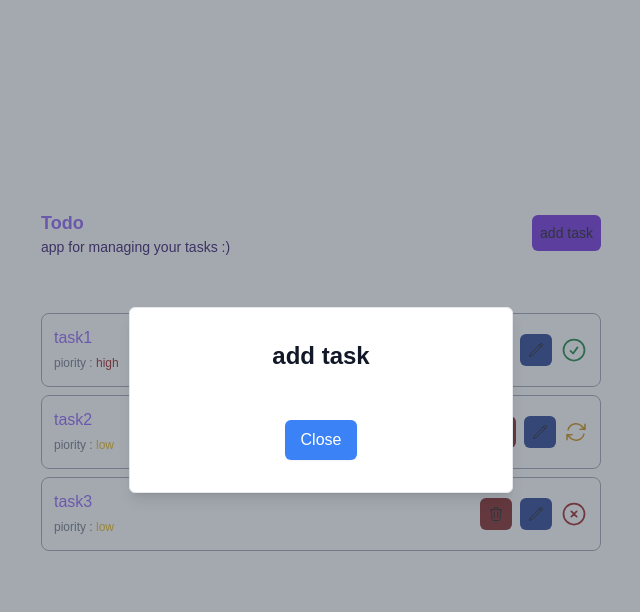
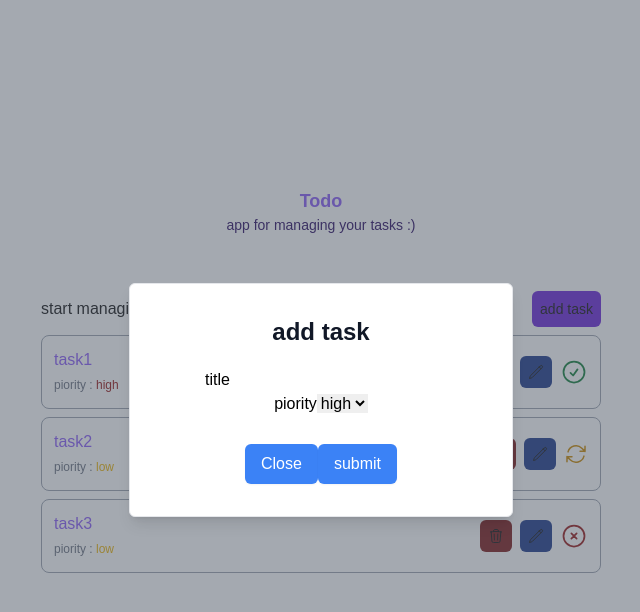
Before and after one commit to atiehZargarani/todolist-nextjs, a Next.js app: page / in a window 1280 px wide. Both pictures are taken after a click on the button "add task". Shown: the top 612 px of the page, without its empty margins (319-959 px from the left). Built offline with nearby package versions, Linux system fonts and the light colour scheme.

Commit message:
feat : implement ui and basic logic of add task

```diff
--- a/src/app/page.js
+++ b/src/app/page.js
@@ -1,25 +1,23 @@
 import TheHeader from "@/components/TheHeader";
-import Taskslist from "@/components/TasksList";
-import AddTask from "@/components/AddTask";
+import Tasks from "@/components/Tasks";
+
 export default function Home() {
-  const taskList = [];
-
-  const handleTaskList = (array) => {
-    taskList.push(array);
-  };
 
   return (
     <div className="flex items-center justify-center h-screen">
+
+
       <div className="flex flex-col space-y-4 w-1/2">
         <header>
           <TheHeader
             title="Todo"
             description="app for managing your tasks :)"
+
           />
         </header>
         <main>
           <section>
-            <Taskslist />
+            <Tasks  />
           </section>
         </main>
       </div>
--- a/src/components/AddTask.jsx
+++ /dev/null
@@ -1,30 +0,0 @@
-
-export default function AddTask({setAddTaskModal}) {
-  return (
-
-    <div className="fixed inset-0 bg-gray-600 bg-opacity-50 overflow-y-auto h-full w-full flex items-center justify-center">
-      <div className="p-8 border w-96 shadow-lg rounded-md bg-white">
-        <div className="text-center">
-          <h3 className="text-2xl font-bold text-gray-900">add task</h3>
-          <div className="mt-2 px-7 py-3">
-           <div>
-
-           </div>
-          </div>
-          <div className="flex justify-center mt-4">
-
-            {/* Using useRouter to dismiss modal*/}
-            <button
-            onClick={()=>{setAddTaskModal(false)}}
-
-              className="px-4 py-2 bg-blue-500 text-white text-base font-medium rounded-md shadow-sm hover:bg-gray-400 focus:outline-none focus:ring-2 focus:ring-gray-300"
-            >
-              Close
-            </button>
-
-          </div>
-        </div>
-      </div>
-    </div>
-  );
-}
--- /dev/null
+++ b/src/components/AddTaskModal.jsx
@@ -0,0 +1,52 @@
+export default function AddTask({ setAddTaskModal ,handleTaskList}) {
+  let task = {
+    title: null,
+    piority: "high",
+    status:"processing"
+  };
+
+  return (
+
+    <div className="fixed inset-0 bg-gray-600 bg-opacity-50 overflow-y-auto h-full w-full flex items-center justify-center">
+      <div className="p-8 border w-96 shadow-lg rounded-md bg-white">
+        <div className="text-center">
+          <h3 className="text-2xl font-bold text-gray-900">add task</h3>
+
+          <div className="mt-2 px-7 py-3">
+            <div className="text-black">
+              <label htmlFor="task-title">title</label>
+              <input
+                id="task-title"
+                onChange={(event) => {
+                    task.title=event.target.value
+                }}
+              />
+              <label htmlFor="task-piority">piority</label>
+              <select onChange={(event) => {
+                  task.piority=event.target.value
+                }}>
+                <option value={"high"}>high</option>
+                <option value={"low"}>low</option>
+              </select>
+            </div>
+          </div>
+          <div className="flex justify-center mt-4">
+            {/* Using useRouter to dismiss modal*/}
+            <button
+              onClick={() => {
+                setAddTaskModal(false);
+              }}
+              className="px-4 py-2 bg-blue-500 text-white text-base font-medium rounded-md shadow-sm hover:bg-gray-400 focus:outline-none focus:ring-2 focus:ring-gray-300"
+            >
+              Close
+            </button>
+            <button onClick={()=>{handleTaskList(task)}
+            } className="px-4 py-2 bg-blue-500 text-white text-base font-medium rounded-md shadow-sm hover:bg-gray-400 focus:outline-none focus:ring-2 focus:ring-gray-300">
+              submit
+            </button>
+          </div>
+        </div>
+      </div>
+    </div>
+  );
+}
--- /dev/null
+++ b/src/components/Tasks.jsx
@@ -0,0 +1,115 @@
+"use client";
+
+import { useState } from "react";
+
+import AddTask from "./AddTaskModal";
+import clsx from "clsx";
+import { TrashIcon } from "@heroicons/react/24/outline";
+import { PencilIcon } from "@heroicons/react/24/outline";
+import { CheckCircleIcon } from "@heroicons/react/24/outline";
+import { ArrowPathIcon } from "@heroicons/react/24/outline";
+import { XCircleIcon } from "@heroicons/react/24/outline";
+
+export default function Tasks() {
+  const [addTaskModal, setAddTaskModal] = useState(false);
+  const [tasksList, setTasksList] = useState([
+    {
+      title: "task1",
+      piority: "high",
+      status: "completed",
+    },
+    {
+      title: "task2",
+      piority: "low",
+      status: "processing",
+    },
+    {
+      title: "task3",
+      piority: "low",
+      status: "failed",
+    },
+  ]);
+
+  const visibilityAddTaskModal = (value) => {
+    setAddTaskModal(value);
+  };
+
+  const addTask = (newTask) => {
+    setTasksList(() => [...tasksList, newTask]);
+    visibilityAddTaskModal(false);
+  };
+
+  const enumStatus = (status) => {
+    switch (status) {
+      case "completed":
+        return <CheckCircleIcon className="size-7 text-green-700" />;
+      case "processing":
+        return <ArrowPathIcon className="size-6 text-yellow-600" />;
+      case "failed":
+        return <XCircleIcon className="size-7 text-red-800" />;
+
+      default:
+        break;
+    }
+  };
+
+  return (
+    <div className="my-10 px-10">
+      {/* add task section */}
+
+      <div className="flex justify-between items-center">
+        <span>start managing your task</span>
+        <button
+          onClick={() => {
+            visibilityAddTaskModal(true);
+          }}
+          className="bg-violet-700 p-2 rounded-md text-sm"
+        >
+          add task
+        </button>
+      </div>
+
+      {/* task list section  */}
+
+      {tasksList.map((task, key) => {
+        return (
+          <div
+            key={key}
+            className="border border-gray-400 p-3 rounded-lg my-2 flex items-center justify-between"
+          >
+            <div>
+              <h3 className="text-violet-500">{task.title}</h3>
+              <span className="text-xs text-gray-500">piority : </span>
+              <span
+                className={clsx("text-xs", {
+                  "text-red-800": task.piority == "high",
+                  "text-yellow-500": task.piority == "low",
+                })}
+              >
+                {task.piority}
+              </span>
+            </div>
+            <div className="space-x-2 flex items-center">
+              <button className="bg-red-900 p-2 text-left rounded-md text-sm hover:bg-red-700">
+                <TrashIcon className="size-4" />
+              </button>
+              <button className="bg-blue-900 p-2 text-left rounded-md text-sm hover:bg-blue-700">
+                <PencilIcon className="size-4" />
+              </button>
+              <span>{enumStatus(task.status)}</span>
+            </div>
+          </div>
+        );
+      })}
+
+      {/* add task modal */}
+
+      {addTaskModal && (
+        <AddTask
+          visibilityAddTaskModal={visibilityAddTaskModal}
+          addTask={addTask}
+        />
+      )}
+    </div>
+  );
+}
--- a/src/components/TasksList.jsx
+++ /dev/null
@@ -1,73 +0,0 @@
-"use client";
-
-import { useState } from "react";
-import clsx from "clsx";
-import { TrashIcon } from '@heroicons/react/24/outline';
-import { PencilIcon } from '@heroicons/react/24/outline';
-import { CheckCircleIcon } from '@heroicons/react/24/outline';
-import { ArrowPathIcon } from '@heroicons/react/24/outline';
-import { XCircleIcon } from '@heroicons/react/24/outline';
-
-
-export default function Taskslist() {
-  const [tasks, setTasks] = useState([
-    {
-      title: "task1",
-      piority: "high",
-      status: "completed",
-    },
-    {
-      title: "task2",
-      piority: "low",
-      status: "processing",
-    },
-    {
-        title: "task3",
-        piority: "low",
-        status: "failed",
-      },
-  ]);
-
-const enumStatus=(status)=>{
-    switch (status) {
-        case "completed":
-            return <CheckCircleIcon className="size-7 text-green-700"/>
-            case "processing":
-            return <ArrowPathIcon className="size-6 text-yellow-600"/>
-            case "failed":
-            return <XCircleIcon className="size-7 text-red-800"/>
-
-
-        default:
-            break;
-    }
-}
-
-  return (
-    <div className="my-10 px-10">
-      {tasks.map((task, key) => {
-        return (
-          <div key={key} className="border border-gray-400 p-3 rounded-lg my-2 flex items-center justify-between">
-            <div>
-            <h3 className="text-violet-500">{task.title}</h3>
-            <span className="text-xs text-gray-500">piority : </span>
-            <span
-              className={clsx("text-xs", {
-                "text-red-800": task.piority == "high",
-                "text-yellow-500": task.piority == "low",
-              })}
-            >
-              {task.piority}
-            </span>
-            </div>
-            <div className="space-x-2 flex items-center">
-                <button className="bg-red-900 p-2 text-left rounded-md text-sm hover:bg-red-700"> <TrashIcon className="size-4"/></button>
-                <button className="bg-blue-900 p-2 text-left rounded-md text-sm hover:bg-blue-700"> <PencilIcon className="size-4"/></button>
-                <span>{enumStatus(task.status)}</span>
-            </div>
-          </div>
-        );
-      })}
-    </div>
-  );
-}
--- a/src/components/TheHeader.jsx
+++ b/src/components/TheHeader.jsx
@@ -1,30 +1,13 @@
-"use client";
 
-import { useState } from "react";
-import AddTask from "./AddTask";
+export default function TheHeader({ title, description, taskList }) {
 
-export default function TheHeader({ title, description }) {
-  const [addTaskModal, setAddTaskModal] = useState(false);
 
-  const visibilityAddTaskModal = (value) => {
-    setAddTaskModal(value);
-  };
   return (
-    <div className="flex items-center justify-between px-10">
-      <div className="">
+
+      <div className="text-center">
         <h1 className="text-violet-500 font-bold text-lg">{title}</h1>
         <h3 className="text-violet-950 text-sm">{description}</h3>
-      </div>
-      <div>
-        <button
-          onClick={()=>{visibilityAddTaskModal(true)}}
-          className="bg-violet-700 p-2 rounded-md text-sm"
-        >
-          add task
-        </button>
-      </div>
 
-      {addTaskModal && <AddTask setAddTaskModal={setAddTaskModal}/>}
     </div>
   );
 }
```
